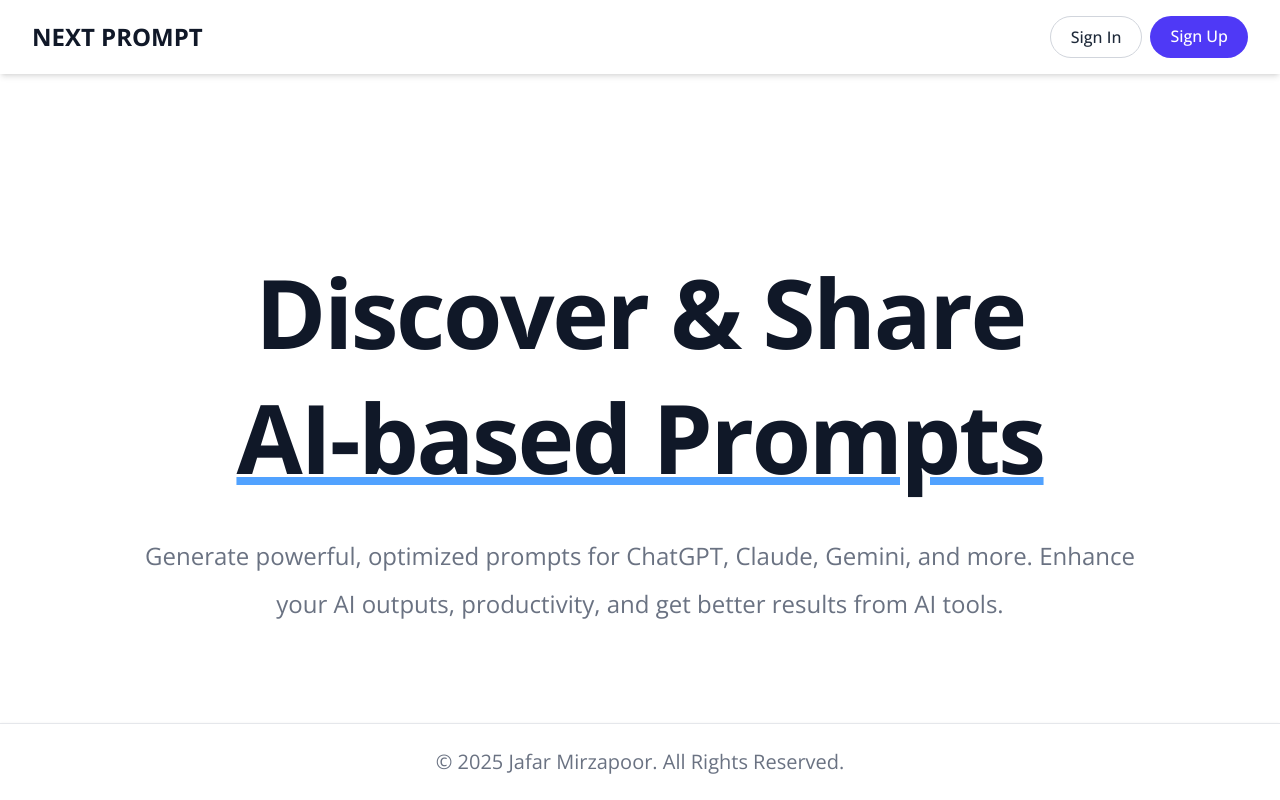
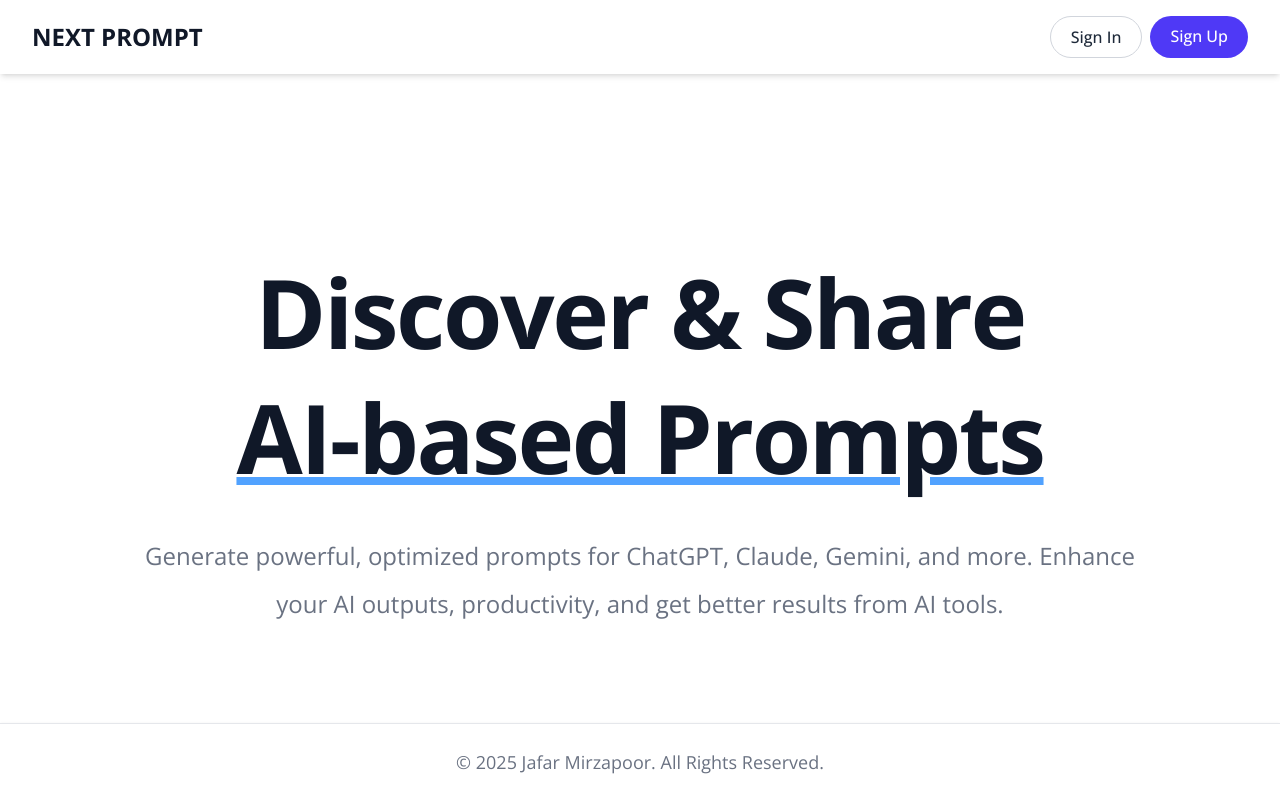
Before and after one commit to jeff-mz/next-prompt, a Next.js app: page / in a window 1280 px wide. Shown: the top 800 px of the page. Built offline with nearby package versions, Linux system fonts and the light colour scheme; no server answers.

Commit message:
style improved.

```diff
--- a/src/components/Footer.jsx
+++ b/src/components/Footer.jsx
@@ -2,7 +2,7 @@ function Footer() {
   return (
     <footer className="fixed bottom-0 left-0 z-20 w-full border-t border-gray-200 bg-white shadow-sm dark:border-gray-600 dark:bg-gray-800">
       <div className="mx-auto max-w-7xl px-4 py-4 sm:px-6 sm:py-5 md:px-8 md:py-6">
-        <span className="block text-center text-sm text-gray-500 sm:text-base md:text-lg lg:text-xl dark:text-gray-400">
+        <span className="block text-center text-sm text-gray-500 sm:text-base md:text-lg 2xl:text-xl dark:text-gray-400">
           © {new Date().getUTCFullYear()}{" "}
           <a
             href="https://github.com/jeff-mz"
```
